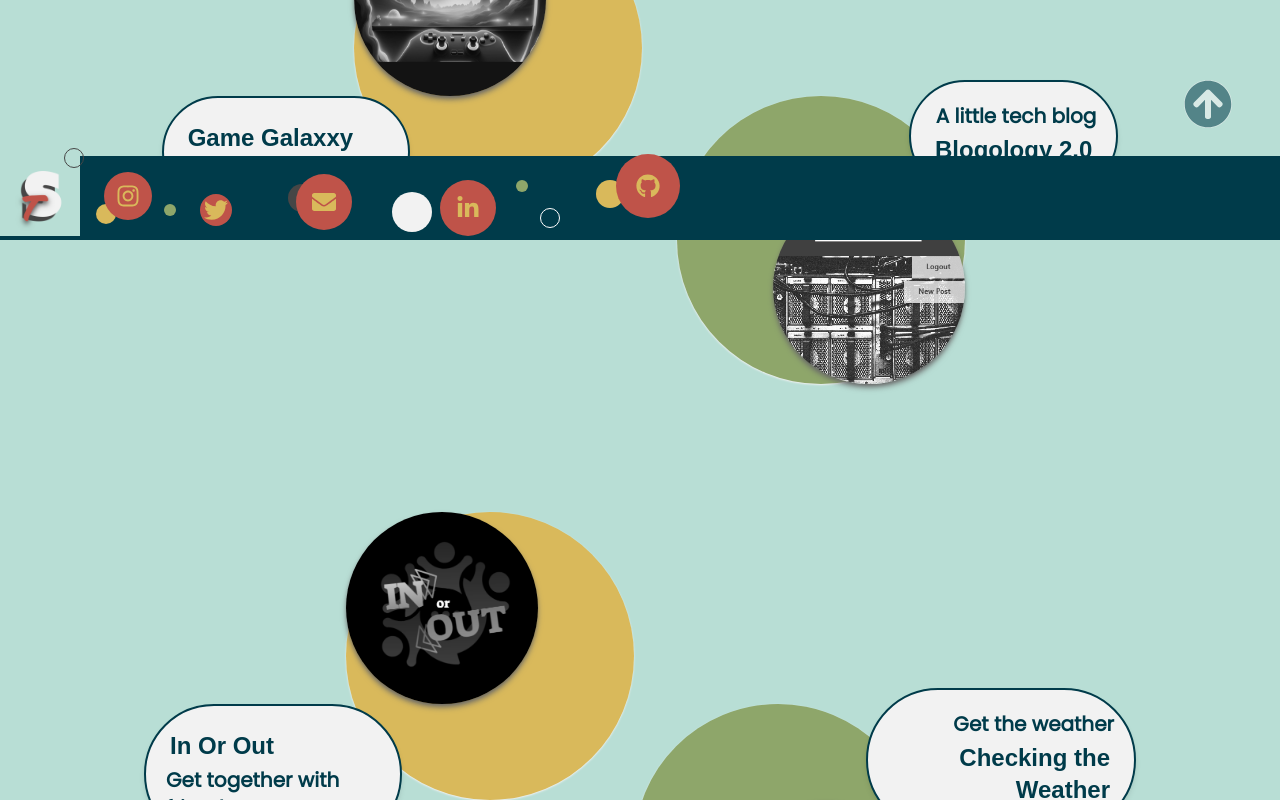
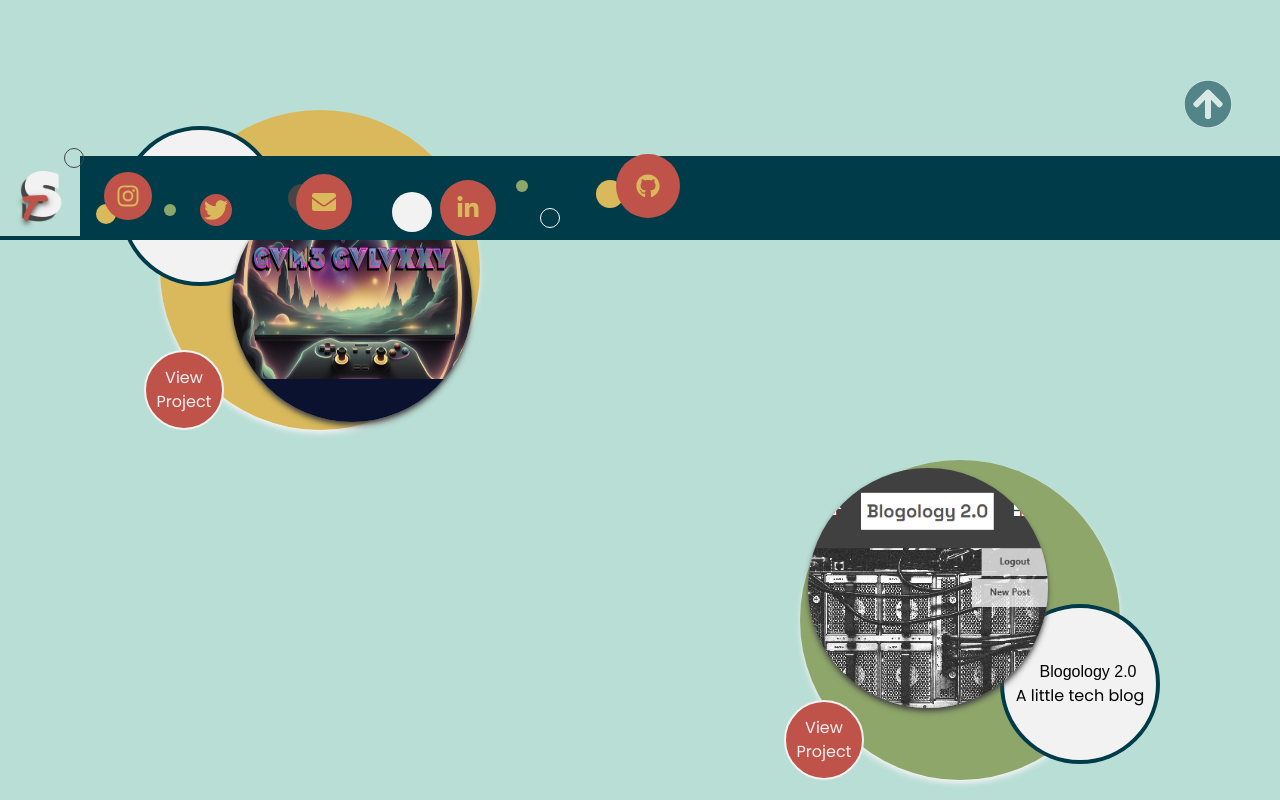
Before and after one commit to ThisTish/Portfolio_of_Tish, a React (Vite) app: page /portfolio in a window 1280 px wide. Shown: the part 560-1360 px from the top of the page. Built offline with nearby package versions, Linux system fonts and the light colour scheme; a web font is replaced by a local one.

Commit message:
portfolio page format

```diff
--- a/package.json
+++ b/package.json
@@ -10,6 +10,7 @@
     "preview": "vite preview"
   },
   "dependencies": {
+    "@cloudinary/react": "^1.13.0",
     "@cloudinary/url-gen": "^1.21.0",
     "@emailjs/browser": "^4.4.1",
     "cloudinary": "^2.5.0",
--- a/src/App.jsx
+++ b/src/App.jsx
@@ -23,7 +23,7 @@ const App = () => {
             <Route path='portfolio' element={<Portfolio />} />
             <Route path='contact' element={<ContactMe />} />
             <Route path='resume' element={<Resume />} />
-            <Route path='gallery' element={<Gallery />} />
+            {/* <Route path='gallery' element={<Gallery />} /> */}
             <Route path='project/:id' element={<Project />} />
 
           </Route>
--- a/src/components/Landing/Gallery.jsx
+++ b/src/components/Landing/Gallery.jsx
@@ -1,15 +1,8 @@
+
+
 import { RowsPhotoAlbum } from "react-photo-album"
 import "react-photo-album/rows.css"
 
-
-const getDreams = async () => {
-	const apiKey = import.meta.env.VITE_CLOUDINARY_API_KEY
-	const apiSecret = import.meta.env.VITE_CLOUDINARY_API_SECRET
-	const cloudName = import.meta.env.VITE_CLOUDINARY_CLOUD_NAME
-
-	const credentials = btoa(`${apiKey}:${apiSecret}`)
-	const url = `https://api.cloudinary.com/v1_1/${cloudName}/resources/image`
-}
 const Gallery = () => {
 
 	const getDreams = async () => {
@@ -32,12 +25,12 @@ const Gallery = () => {
 	} catch (error) {
 		console.log(error)
 	}
-	const results = getDreams()
+	const results = await getDreams()
 	console.log(results)
 
 	return (
 		<>		<h1>hi</h1>
-		{/* <p>{results.resources}</p> */}
+		<p>{results.resources}</p>
 		</>
 
 	)
--- a/src/components/ProjectCards.jsx
+++ b/src/components/ProjectCards.jsx
@@ -1,48 +1,94 @@
 // import { Link } from 'react-router-dom'
-{/* <Link to={`/project/${project.clickId1}`}></Link> */}
+{/* <Link to={`/project/${project.clickId1}`}></Link> */ }
+
 
 const ProjectCards = ({ project }) => {
 
 	return (
-		<section className='px-4 space-y-32 mt-32 flex flex-col items-center justify-center md:flex-row md:justify-around md:items-stretch lg:m-32 lg:space-y-48'>
+		<section className='flex flex-col gap-52 md:gap-80 md:-mb-36 md:flex-row justify-center items-center'>
 			{/* first card */}
-			<div className="flex">
+			<div className="flex flex-col justify-start relative">
 
-				<div className="text-secondary float bg-highlight border-2 border-secondary shadow-md hover:scale-110 focus:bg-secondary focus:text-highlight rounded-full p-3 mt-20 -mr-14 z-0 md:p-5 h-fit lg:mt-48">
-				<a href={`/project/${project.clickId1}`}><h3 className=" font-extrabold text-sm m-1 md:text-lg md:mr-5 lg:text-2xl" aria-label={`${project.title1}`}>{project.title1}</h3></a>
-					<p className="text-xs font-bold md:text-base lg:text-xl ">{project.description1}</p>
-					{/* <a className="text-shadow text-xs md:text-base lg:text-lg font-sans tracking-wide" href={project.websiteLink1} aria-label={`${project.title1}'s website`} >Website</a> */}
+				<div className="bg-highlight border-secondary border-4 size-40 absolute top-4 -left-10 z-10 flex text-center flex-col justify-center rounded-full  ">
+					<h3 className="" aria-label={`${project.title1}`}>{project.title1}</h3>
+					<p className="">{project.description1}</p>
 				</div>
-				<div className="bg-yellow w-32 h-32 rounded-full shadow-highlight shadow-sm md:min-w-48 md:h-48 lg:min-w-72 lg:h-72">
-					<a href={`/project/${project.clickId1}`}>
-						<img src={project.imgSrc1}
-							className='w-24 h-24 rounded-full shadow-red shadow-md grayscale brightness-100 hover:shadow-none hover:grayscale-0 hover:scale-110 focus:grayscale-0 transition duration-300 ease-in-out md:w-32 md:h-32 lg:min-w-48 lg:h-48 '
-							alt={project.alt1} />
-						</a>
+				<a
+					href={`/project/${project.clickId1}`}
+					className="size-20 text-center bg-red text-highlight absolute bottom-0 -left-4 rounded-full flex z-20 items-center border-2 border-highlight"
+				>View Project</a>
+
+				<div className="size-80 bg-yellow rounded-full relative shadow-md shadow-highlight">
+					<img src={project.imgSrc1}
+						className='rounded-full size-60 shadow-shadow shadow-md absolute bottom-2 right-2 z-20 '
+						alt={project.alt1} />
+
 				</div>
-
 
 			</div>
 			{/* 2nd card (mirrored) */}
-			<div className='flex'>
+			<div className='flex flex-col md:flex-row justify-end relative md:mt-[700px]'>
 
+				<div className="size-80 bg-green rounded-full relative shadow-md shadow-highlight ">
 
-				<div className="bg-green w-32 h-32 rounded-full shadow-highlight shadow-sm flex justify-end items-end md:min-w-48 md:h-48 lg:min-w-72 lg:h-72">
-				<a href={`/project/${project.clickId2}`}>
-						<img src={project.imgSrc2}
-						className='w-24 h-24 rounded-full shadow-red shadow-md grayscale brightness-100 hover:shadow-none hover:grayscale-0 hover:scale-110 focus:grayscale-0 transition duration-300 ease-in-out md:w-32 md:h-32 lg:min-w-48 lg:h-48'
+					<img src={project.imgSrc2}
+						className='rounded-full size-60 shadow-shadow z-20 shadow-md absolute top-2 left-2 z-20grayscale-100 hover:grayscale-0'
 						alt={project.alt2}
-						/></a>
+					/>
 				</div>
 
-				<div className="text-secondary bg-highlight border-2 border-secondary shadow-md hover:scale-110 focus:bg-secondary focus:text-highlight py-5 -mt-4 -ml-4 rounded-full px-4 md:-ml-14 md:p-5 h-fit float md:text-end ">
-					<p className="text-xs font-semibold md:text-base lg:text-xl">{project.description2}</p>
-					<a href={`/project/${project.clickId2}`}><h3 className=" font-extrabold text-sm m-1 md:text-lg lg:text-2xl" aria-label={`${project.title2}'s site`} >{project.title2}</h3></a>
-					{/* <a className="text-shadow text-xs md:text-base lg:text-lg font-sans tracking-wide" href={project.repoLink2} aria-label={`${project.title2}'s code on GitHub`} >Repo</a> */}
+				<a
+					href={`/project/${project.clickId1}`}
+					className="size-20 text-center bg-red text-highlight absolute bottom-0 -left-4 rounded-full flex z-10 items-center border-2 border-highlight"
+				>View Project</a>
+
+				<div className="bg-highlight border-secondary border-4 size-40 absolute bottom-4 -right-10 z-10 flex text-center flex-col justify-center rounded-full">
+					<h3 className="ml-4" aria-label={`${project.title2}'s site`} >{project.title2}</h3>
+					<p className="">{project.description2}</p>
 				</div>
 
 			</div>
 		</section>
+
+		// <section className='px-4 space-y-32 mt-32 flex flex-col items-center justify-center md:flex-row md:justify-around md:items-stretch lg:m-32 lg:space-y-48'>
+		// 	{/* first card */}
+		// 	<div className="flex">
+
+		// 		<div className="text-secondary float bg-highlight border-2 border-secondary shadow-md hover:scale-110 focus:bg-secondary focus:text-highlight rounded-full p-3 mt-20 -mr-14 z-0 md:p-5 h-fit lg:mt-48">
+		// 		<a href={`/project/${project.clickId1}`}><h3 className=" font-extrabold text-sm m-1 md:text-lg md:mr-5 lg:text-2xl" aria-label={`${project.title1}`}>{project.title1}</h3></a>
+		// 			<p className="text-xs font-bold md:text-base lg:text-xl ">{project.description1}</p>
+		// 			{/* <a className="text-shadow text-xs md:text-base lg:text-lg font-sans tracking-wide" href={project.websiteLink1} aria-label={`${project.title1}'s website`} >Website</a> */}
+		// 		</div>
+		// 		<div className="bg-yellow w-32 h-32 rounded-full shadow-highlight shadow-sm md:min-w-48 md:h-48 lg:min-w-72 lg:h-72">
+		// 			<a href={`/project/${project.clickId1}`}>
+		// 				<img src={project.imgSrc1}
+		// 					className='w-24 h-24 rounded-full shadow-red shadow-md grayscale brightness-100 hover:shadow-none hover:grayscale-0 hover:scale-110 focus:grayscale-0 transition duration-300 ease-in-out md:w-32 md:h-32 lg:min-w-48 lg:h-48 '
+		// 					alt={project.alt1} />
+		// 				</a>
+		// 		</div>
+
+
+		// 	</div>
+		// 	{/* 2nd card (mirrored) */}
+		// 	<div className='flex'>
+
+
+		// 		<div className="bg-green w-32 h-32 rounded-full shadow-highlight shadow-sm flex justify-end items-end md:min-w-48 md:h-48 lg:min-w-72 lg:h-72">
+		// 		<a href={`/project/${project.clickId2}`}>
+		// 				<img src={project.imgSrc2}
+		// 				className='w-24 h-24 rounded-full shadow-red shadow-md grayscale brightness-100 hover:shadow-none hover:grayscale-0 hover:scale-110 focus:grayscale-0 transition duration-300 ease-in-out md:w-32 md:h-32 lg:min-w-48 lg:h-48'
+		// 				alt={project.alt2}
+		// 				/></a>
+		// 		</div>
+
+		// 		<div className="text-secondary bg-highlight border-2 border-secondary shadow-md hover:scale-110 focus:bg-secondary focus:text-highlight py-5 -mt-4 -ml-4 rounded-full px-4 md:-ml-14 md:p-5 h-fit float md:text-end ">
+		// 			<p className="text-xs font-semibold md:text-base lg:text-xl">{project.description2}</p>
+		// 			<a href={`/project/${project.clickId2}`}><h3 className=" font-extrabold text-sm m-1 md:text-lg lg:text-2xl" aria-label={`${project.title2}'s site`} >{project.title2}</h3></a>
+		// 			{/* <a className="text-shadow text-xs md:text-base lg:text-lg font-sans tracking-wide" href={project.repoLink2} aria-label={`${project.title2}'s code on GitHub`} >Repo</a> */}
+		// 		</div>
+
+		// 	</div>
+		// </section>
 	)
 }
 
--- a/src/pages/Portfolio.jsx
+++ b/src/pages/Portfolio.jsx
@@ -4,9 +4,9 @@ import projectList from '../data/projects.json'
 
 const Portfolio = () => {
 	return (
-		<section className='space-y-36  mb-32'>
+		<section className='mb-32'>
 			<Headings text='Portfolio' />
-			<div className="space-y-32 mb-16">
+			<div className="flex flex-col gap-60 md:gap-0 mb-16 mx-4 ">
 				{ projectList.map((project) =>(
 					<ProjectCards key={project.id} project={project} />
 				)
```
Also changed, not shown: 1 other file (tests, documents, lock files or other folders).
